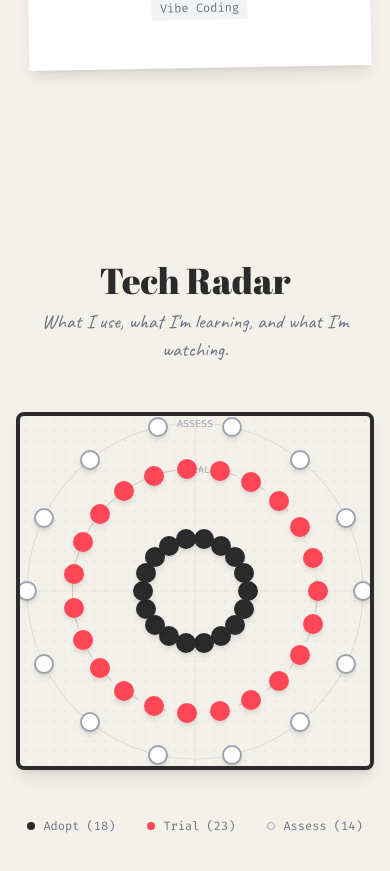
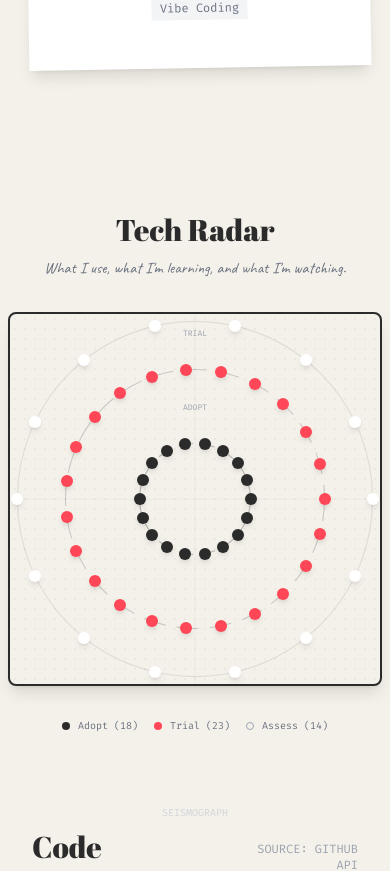
Before and after one commit to cainebenoy/personal-portfolio, a Next.js app: page / in a window 390 px wide. Shown: the part 6986-7857 px from the top of the page. Built offline with nearby package versions, Linux system fonts and the light colour scheme; no server answers.

Commit message:
Improve TechRadar responsiveness: move labels above rings, scale blips and text for mobile

```diff
--- a/components/sections/TechRadar.tsx
+++ b/components/sections/TechRadar.tsx
@@ -157,11 +157,11 @@ export default function TechRadar() {
   };
 
   return (
-    <section id="radar" className="relative z-10 py-24 overflow-hidden">
-      <div className="mx-auto max-w-6xl px-4 text-center">
-        <div className="mb-12">
-          <h2 className="font-display text-4xl md:text-6xl text-ink">Tech Radar</h2>
-          <p className="mt-2 font-hand text-xl text-gray-500">
+    <section id="radar" className="relative z-10 py-12 md:py-24 overflow-hidden">
+      <div className="mx-auto max-w-6xl px-2 sm:px-4 text-center">
+        <div className="mb-8 md:mb-12">
+          <h2 className="font-display text-3xl sm:text-4xl md:text-6xl text-ink">Tech Radar</h2>
+          <p className="mt-2 font-hand text-base sm:text-lg md:text-xl text-gray-500">
             What I use, what I&apos;m learning, and what I&apos;m watching.
           </p>
         </div>
@@ -169,7 +169,7 @@ export default function TechRadar() {
         {/* The Radar Container with Background */}
         <div
           ref={containerRef}
-          className="relative aspect-square max-w-[900px] mx-auto bg-paper shadow-lg border-4 border-ink rounded-lg overflow-hidden"
+          className="relative aspect-square w-full max-w-[900px] mx-auto bg-paper shadow-lg border-2 sm:border-4 border-ink rounded-lg overflow-hidden"
           onMouseMove={handleMouseMove}
           onMouseLeave={handleMouseLeave}
         >
@@ -192,10 +192,10 @@ export default function TechRadar() {
             <line x1="0" y1="50" x2="100" y2="50" stroke="currentColor" strokeWidth="0.1" className="text-ink opacity-10" />
           </svg>
 
-          {/* Labels for Rings */}
-          <div className="absolute top-[35%] left-1/2 -translate-x-1/2 -translate-y-1/2 font-code text-[10px] text-gray-400">ADOPT</div>
-          <div className="absolute top-[15%] left-1/2 -translate-x-1/2 -translate-y-1/2 font-code text-[10px] text-gray-400">TRIAL</div>
-          <div className="absolute top-[2%] left-1/2 -translate-x-1/2 -translate-y-1/2 font-code text-[10px] text-gray-400">ASSESS</div>
+          {/* Labels for Rings - positioned above the rings to be visible */}
+          <div className="absolute top-[28%] left-1/2 -translate-x-1/2 -translate-y-full font-code text-[8px] sm:text-[10px] text-gray-400 whitespace-nowrap pb-1">ADOPT</div>
+          <div className="absolute top-[8%] left-1/2 -translate-x-1/2 -translate-y-full font-code text-[8px] sm:text-[10px] text-gray-400 whitespace-nowrap pb-1">TRIAL</div>
+          <div className="absolute top-[-2%] left-1/2 -translate-x-1/2 -translate-y-full font-code text-[8px] sm:text-[10px] text-gray-400 whitespace-nowrap pb-1">ASSESS</div>
 
           {/* Radar Blips */}
           {radarData.map((item) => {
@@ -212,7 +212,7 @@ export default function TechRadar() {
                 {/* The Blip */}
                 <div
                   className={cn(
-                    "w-5 h-5 rounded-full border-2 transition-all duration-200 cursor-pointer shadow-md",
+                    "rounded-full border transition-all duration-200 cursor-pointer shadow-md w-3 h-3 sm:w-4 sm:h-4 md:w-5 md:h-5 border-1 sm:border-2",
                     item.ring === 0 ? "bg-ink border-ink" :
                     item.ring === 1 ? "bg-highlight border-highlight" :
                     "bg-white border-gray-400",
@@ -226,11 +226,11 @@ export default function TechRadar() {
                 {/* The Label */}
                 <div
                   className={cn(
-                    "absolute left-8 top-1/2 -translate-y-1/2 whitespace-nowrap font-hand text-sm transition-all duration-200 z-20 pointer-events-none",
+                    "absolute left-6 sm:left-8 top-1/2 -translate-y-1/2 whitespace-nowrap font-hand text-xs sm:text-sm transition-all duration-200 z-20 pointer-events-none",
                     isHovered ? "opacity-100 translate-x-2 text-ink scale-110" : "opacity-0 scale-90"
                   )}
                 >
-                  <span className="bg-white/95 backdrop-blur-sm px-3 py-2 rounded shadow-lg border-2 border-ink font-medium">
+                  <span className="bg-white/95 backdrop-blur-sm px-2 sm:px-3 py-1 sm:py-2 rounded shadow-lg border-2 border-ink font-medium text-[9px] sm:text-[11px]">
                     {item.name}
                   </span>
                 </div>
@@ -241,7 +241,7 @@ export default function TechRadar() {
         </div>
 
         {/* Legend */}
-        <div className="mt-12 flex justify-center gap-8 font-code text-xs text-gray-500">
+        <div className="mt-8 md:mt-12 flex flex-wrap justify-center gap-4 md:gap-8 font-code text-[10px] sm:text-xs text-gray-500">
           <div className="flex items-center gap-2">
             <span className="w-2 h-2 rounded-full bg-ink" /> Adopt ({techRadarData.Adopt.length})
           </div>
```
